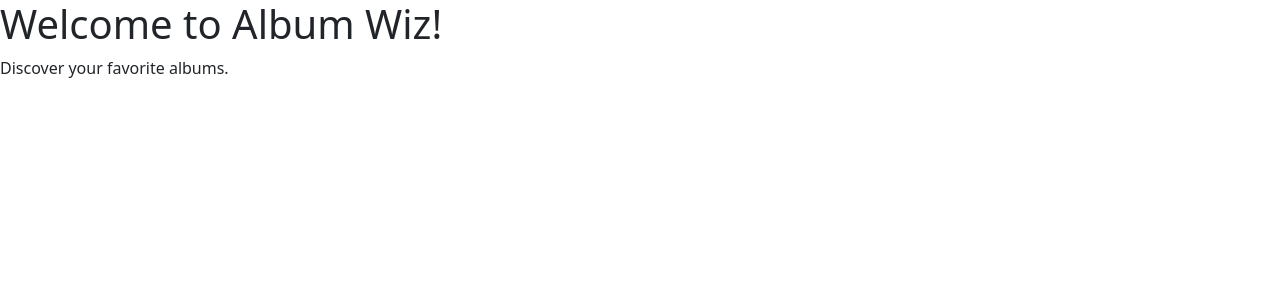
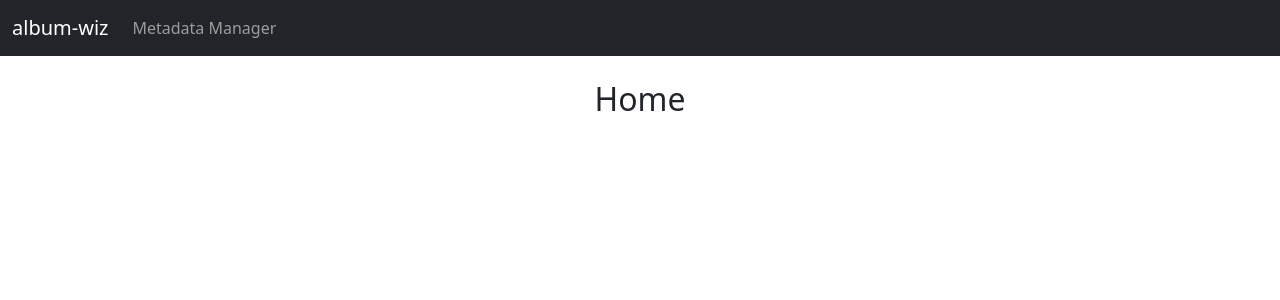
Before and after one commit to mdrxy/album-wiz, a React (Create React App) app in the folder frontend/: page / in a window 1280 px wide. Shown: the top 300 px of the page. Built offline with nearby package versions, Linux system fonts and the light colour scheme.

Commit message:
Add navigation and routing to the App component with Metadata Manager

```diff
--- a/frontend/src/App.js
+++ b/frontend/src/App.js
@@ -1,12 +1,44 @@
 import React from "react";
+import { Routes, Route, Link } from "react-router-dom";
+import MetadataManager from "./components/MetadataManager";
 
-function App() {
+const App = () => {
   return (
     <div>
-      <h1>Welcome to Album Wiz!</h1>
-      <p>Discover your favorite albums.</p>
+      {/* A simple Navbar */}
+      <nav className="navbar navbar-expand-lg navbar-dark bg-dark">
+        <div className="container-fluid">
+          <Link className="navbar-brand" to="/">album-wiz</Link>
+          <button
+            className="navbar-toggler"
+            type="button"
+            data-bs-toggle="collapse"
+            data-bs-target="#navbarSupportedContent"
+            aria-controls="navbarSupportedContent"
+            aria-expanded="false"
+            aria-label="Toggle navigation"
+          >
+            <span className="navbar-toggler-icon"></span>
+          </button>
+          <div className="collapse navbar-collapse" id="navbarSupportedContent">
+            <ul className="navbar-nav me-auto mb-2 mb-lg-0">
+              <li className="nav-item">
+                <Link className="nav-link" to="/metadata">Metadata Manager</Link>
+              </li>
+            </ul>
+          </div>
+        </div>
+      </nav>
+
+      {/* Main content area */}
+      <div className="container mt-4">
+        <Routes>
+          <Route path="/" element={<h2 className="text-center">Home</h2>} />
+          <Route path="/metadata" element={<MetadataManager />} />
+        </Routes>
+      </div>
     </div>
   );
-}
+};
 
 export default App;
--- a/frontend/src/index.js
+++ b/frontend/src/index.js
@@ -1,15 +1,13 @@
 import React from "react";
 import ReactDOM from "react-dom/client";
-// import './index.css'; // Importing global styles
-import App from "./App"; // Importing the main App component
+import { BrowserRouter } from "react-router-dom";
+import App from "./App";
 
-// Create a root element for React to render into
 const root = ReactDOM.createRoot(document.getElementById("root"));
-
-// Render the main App component
 root.render(
   <React.StrictMode>
-    {/* StrictMode helps identify potential problems in the application by enabling additional checks during development */}
-    <App />
+    <BrowserRouter>
+      <App />
+    </BrowserRouter>
   </React.StrictMode>
 );
```
